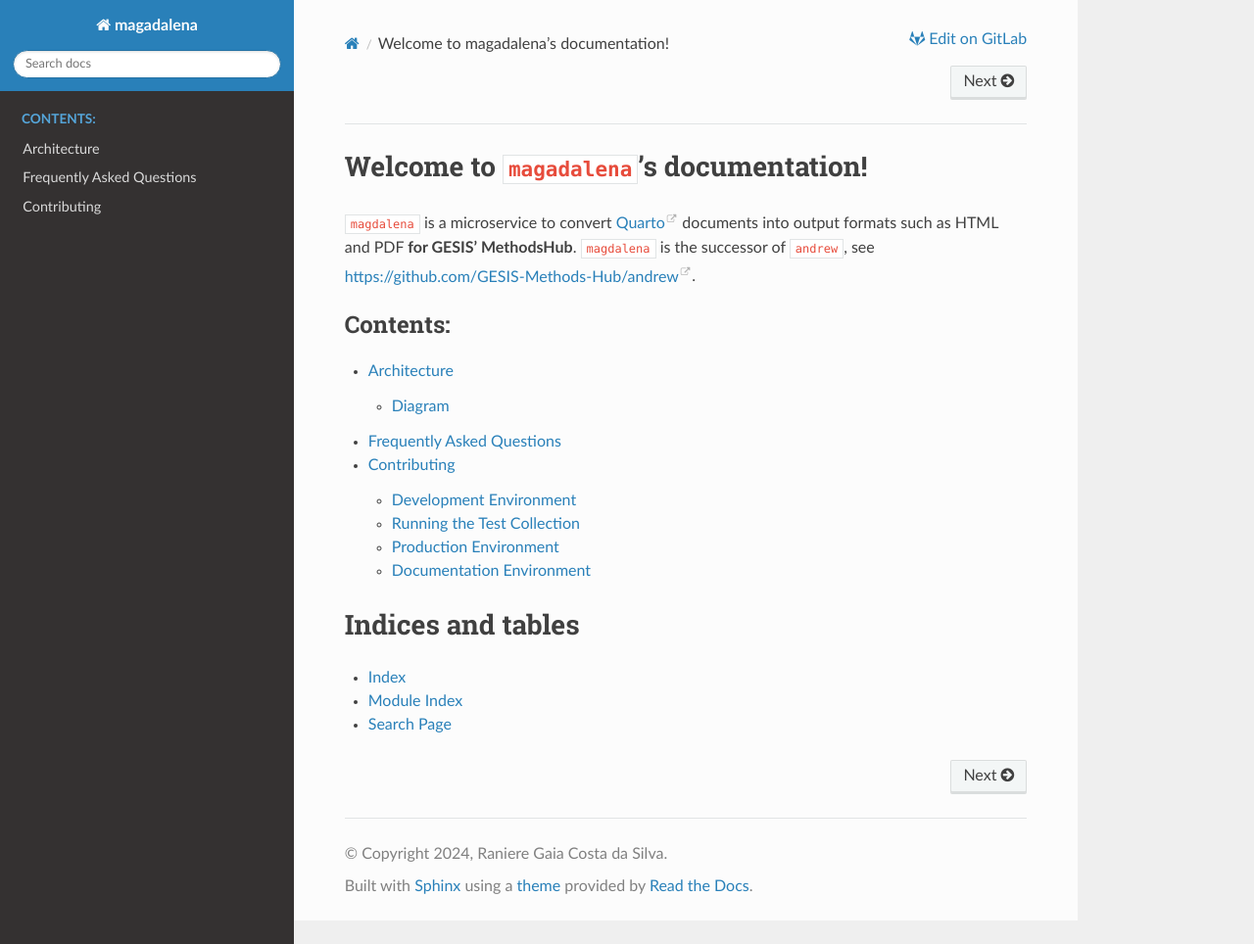
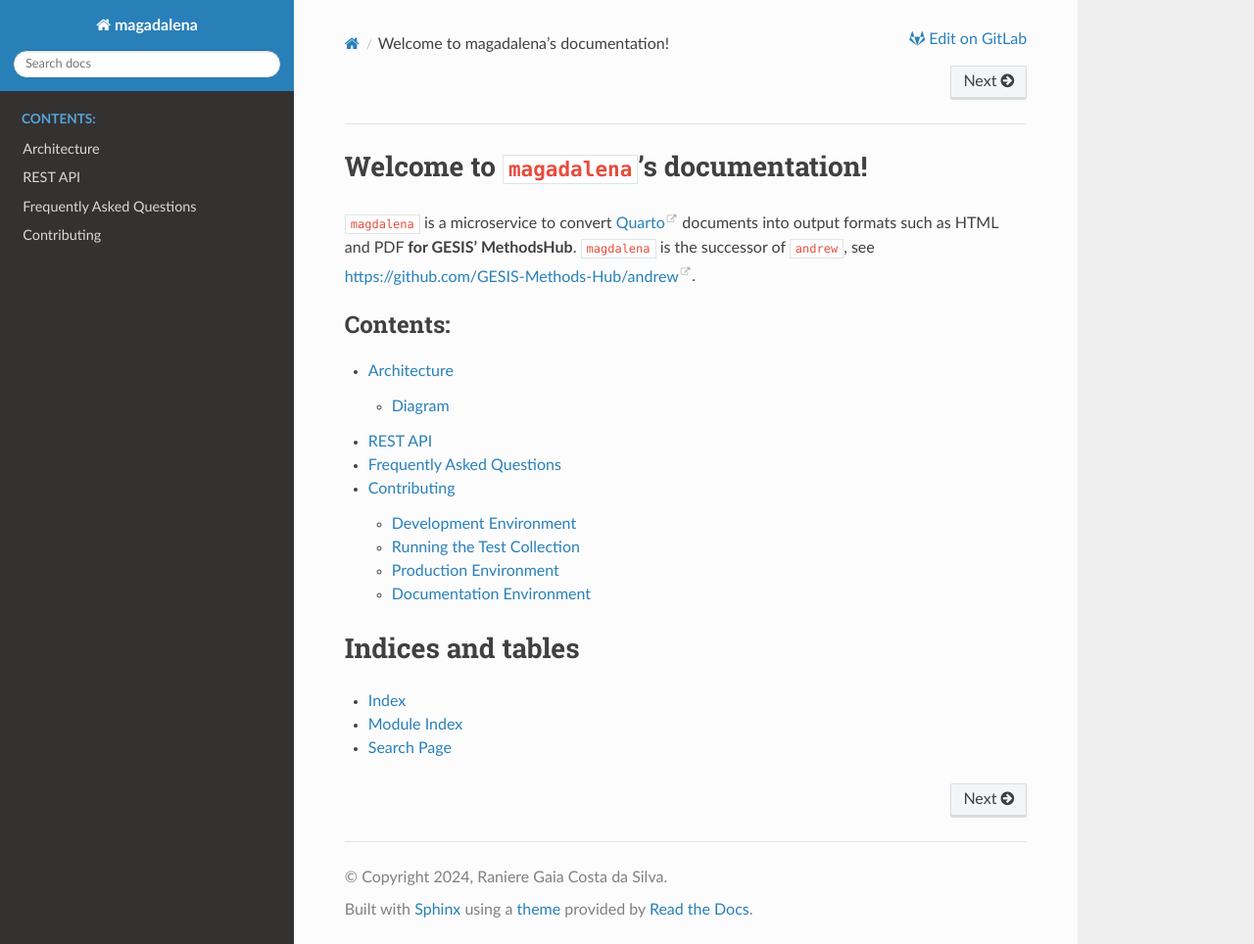
Before and after one commit to gesiscss/magdalena, a Sphinx documentation site: the page built from docs/source/index.rst, in a window 1280 px wide and 964 px high. Shown: the whole window at 98% size. Built offline with Sphinx 7.4.7 and the Read the Docs theme 2.0.0, drawn with Linux system fonts in a browser that asks for light colours.

Commit message:
Add API documentation to index

```diff
--- a/docs/source/api.rst
+++ b/docs/source/api.rst
@@ -1,2 +1,4 @@
 REST API
 ========
+
+.. openapi:: _static/openapi/magdalena.yaml
--- a/docs/source/index.rst
+++ b/docs/source/index.rst
@@ -15,6 +15,7 @@
    :caption: Contents:
 
    architecture
+   api
    faq
    contributing
 
```
